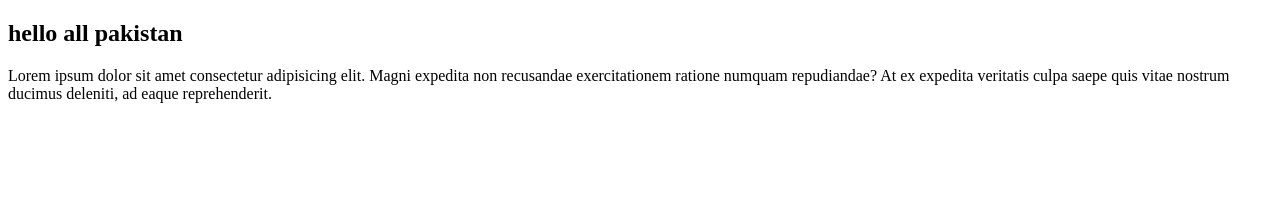
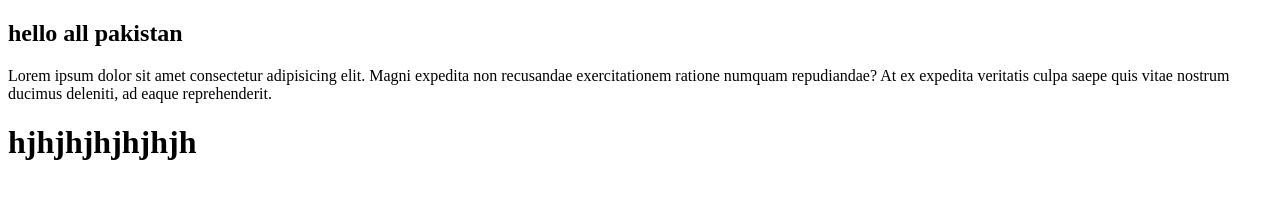
Before and after one commit to zaheerkhan12/zaheer, a plain HTML site: page index.html in a window 1280 px wide. Drawn offline with Linux system fonts and the light colour scheme.

Commit message:
my-commit

```diff
--- a/index.html
+++ b/index.html
@@ -10,5 +10,6 @@
     <h2> hello all pakistan</h2>
     <p>Lorem ipsum dolor sit amet consectetur adipisicing elit. Magni expedita non recusandae exercitationem ratione numquam repudiandae?
         At ex expedita veritatis culpa saepe quis vitae nostrum ducimus deleniti, ad eaque reprehenderit.</p>
+        <h1>hjhjhjhjhjhjh</h1>
 </body>
 </html>
```
